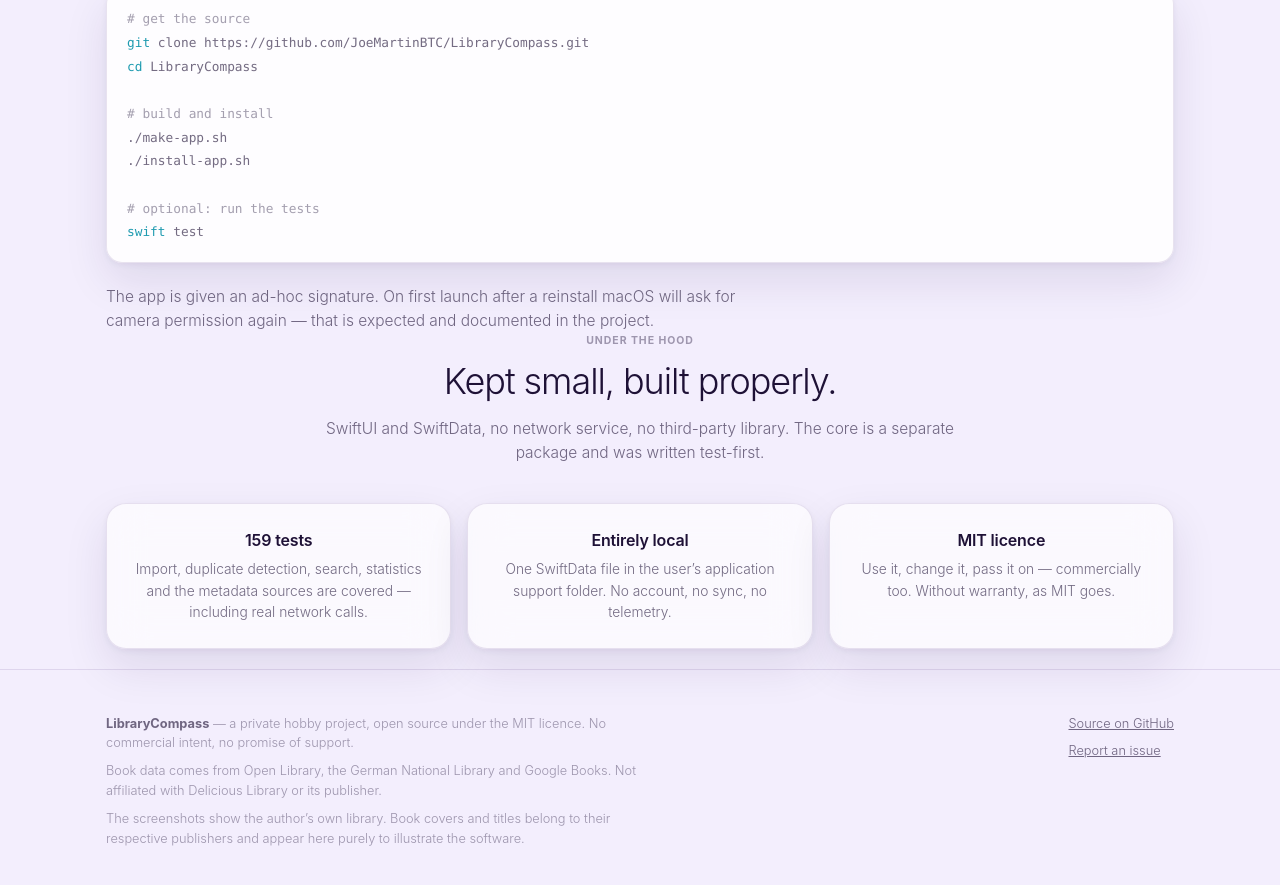
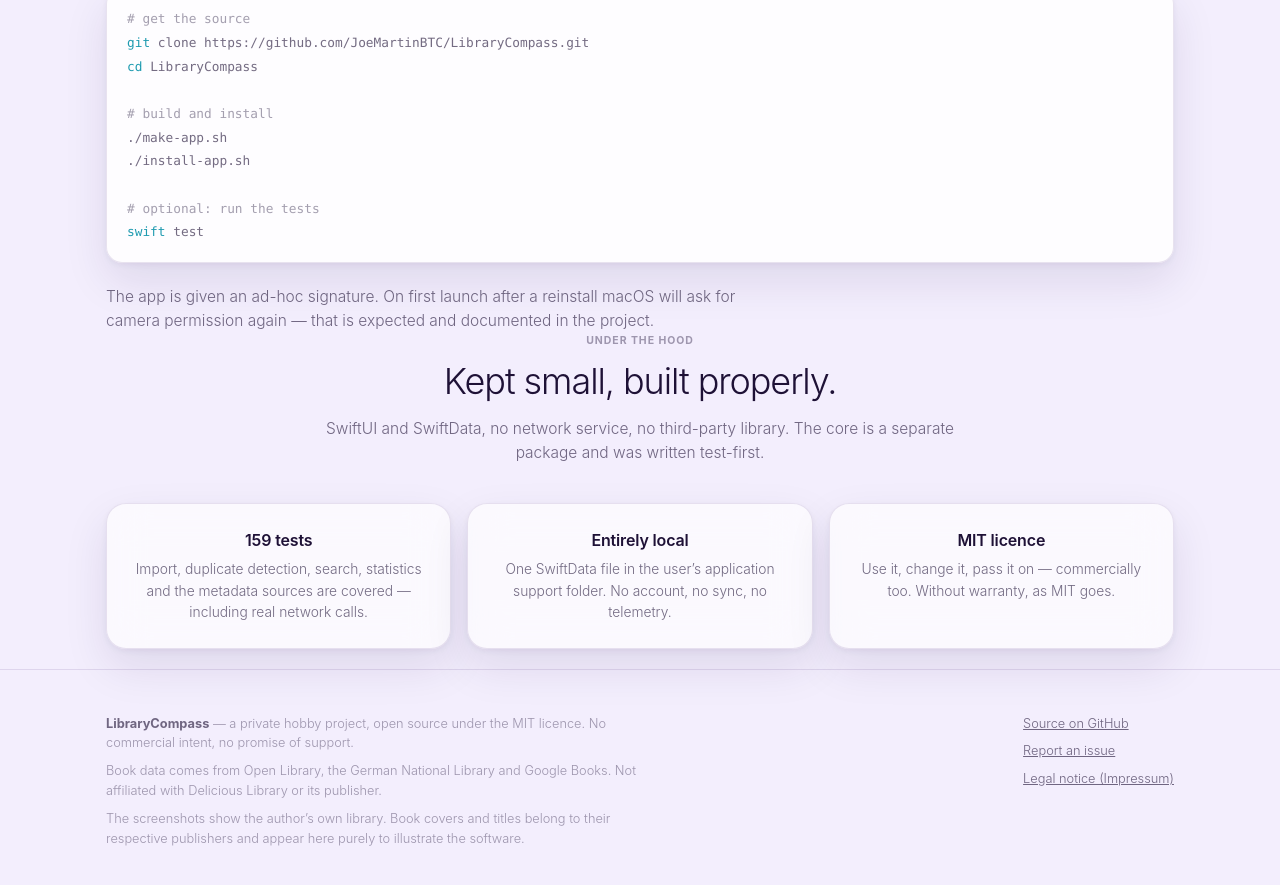
Before and after one commit to JoeMartinBTC/LibraryCompass, a plain HTML site: page web/index.html in a window 1280 px wide. Shown: the part 4229-5114 px from the top of the page. Drawn offline with Linux system fonts and the light colour scheme.

Commit message:
web: Impressum-Link im Footer auf nena-celeste.com/impressum
Die Seite hatte kein Impressum. Der Link zeigt auf das zentrale
Impressum der Nena Celeste UG (englisch: "Legal notice (Impressum)").
Deploy erst, wenn das Impressum dort librarycompass.com nennt.

Co-Authored-By: Claude Opus 5 <noreply@anthropic.com>

```diff
--- a/web/index.html
+++ b/web/index.html
@@ -345,6 +345,7 @@
     <div>
       <p><a href="https://github.com/JoeMartinBTC/LibraryCompass" rel="noopener" data-i18n="foot.l1">Quellcode auf GitHub</a></p>
       <p><a href="https://github.com/JoeMartinBTC/LibraryCompass/issues" rel="noopener" data-i18n="foot.l2">Fehler melden</a></p>
+      <p><a href="https://nena-celeste.com/impressum/" data-i18n="foot.l3">Impressum</a></p>
     </div>
   </div>
 </footer>
@@ -424,7 +425,8 @@
       "foot.p2": "Book data comes from Open Library, the German National Library and Google Books. Not affiliated with Delicious Library or its publisher.",
       "foot.p3": "The screenshots show the author’s own library. Book covers and titles belong to their respective publishers and appear here purely to illustrate the software.",
       "foot.l1": "Source on GitHub",
-      "foot.l2": "Report an issue"
+      "foot.l2": "Report an issue",
+      "foot.l3": "Legal notice (Impressum)"
     }
   };
 
```
